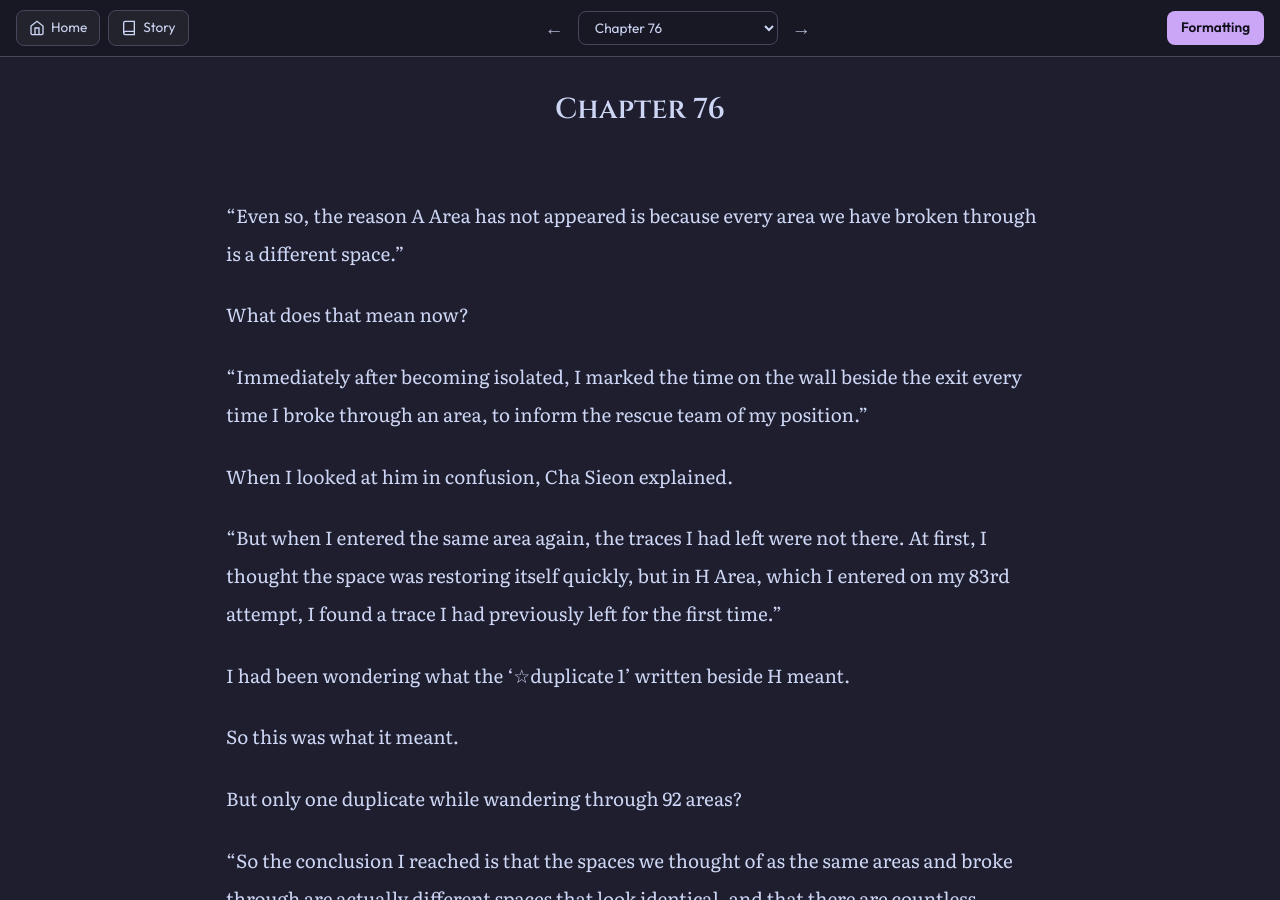
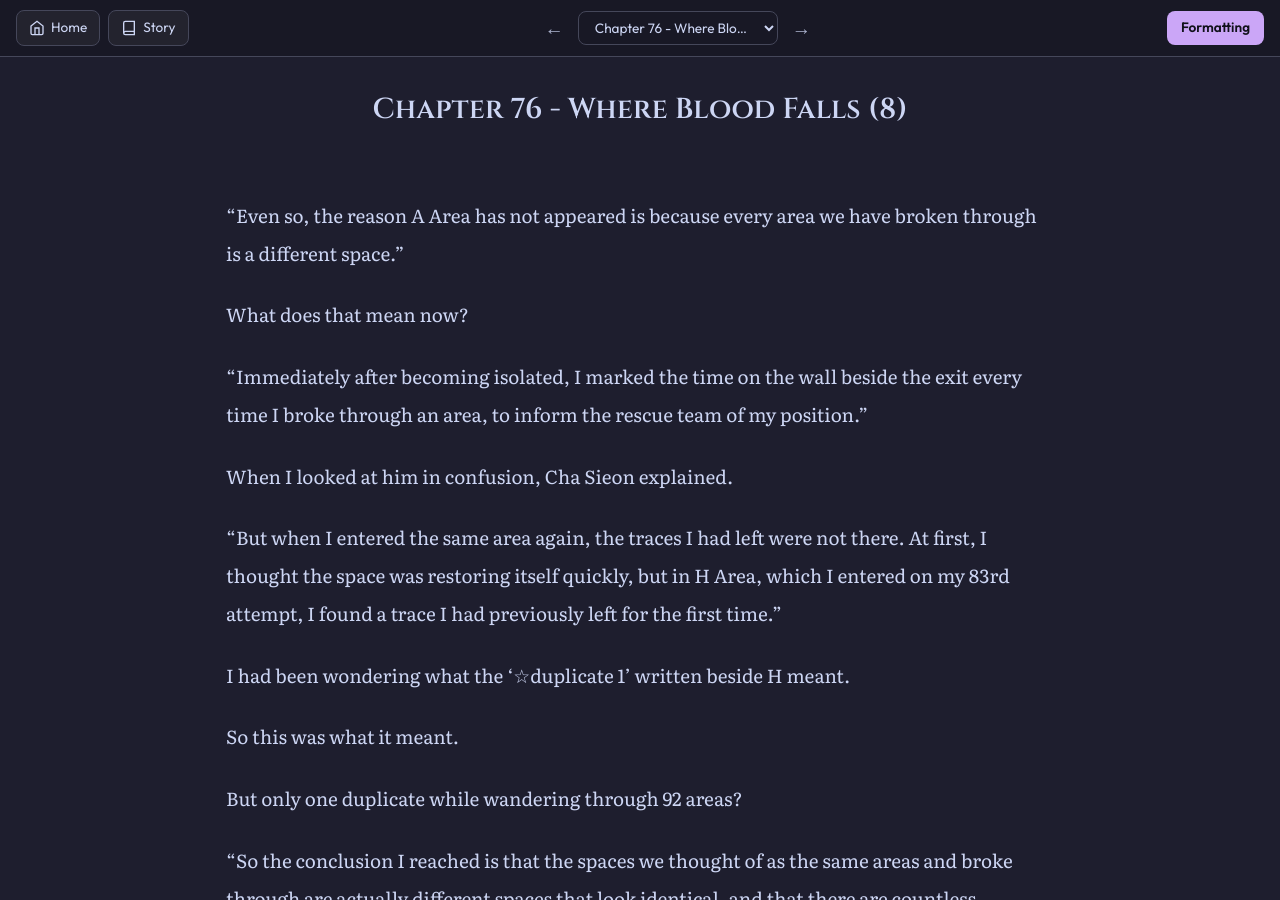
Before and after one commit to soleumn/soleumn.github.io, a Jekyll site: the page built from _chapters/esg/ch76.md, in a window 1280 px wide and 900 px high. Built offline with Jekyll 4.4.1, drawn with Linux system fonts in a browser that asks for light colours; comment, search, counter and statistics services are not loaded.

Commit message:
Update ch76.md

```diff
--- a/_chapters/esg/ch76.md
+++ b/_chapters/esg/ch76.md
@@ -1,5 +1,5 @@
 ---
-title: "Chapter 76"
+title: "Chapter 76 - Where Blood Falls (8)"
 categories: esg
 capitulo: 76
 ---
```
